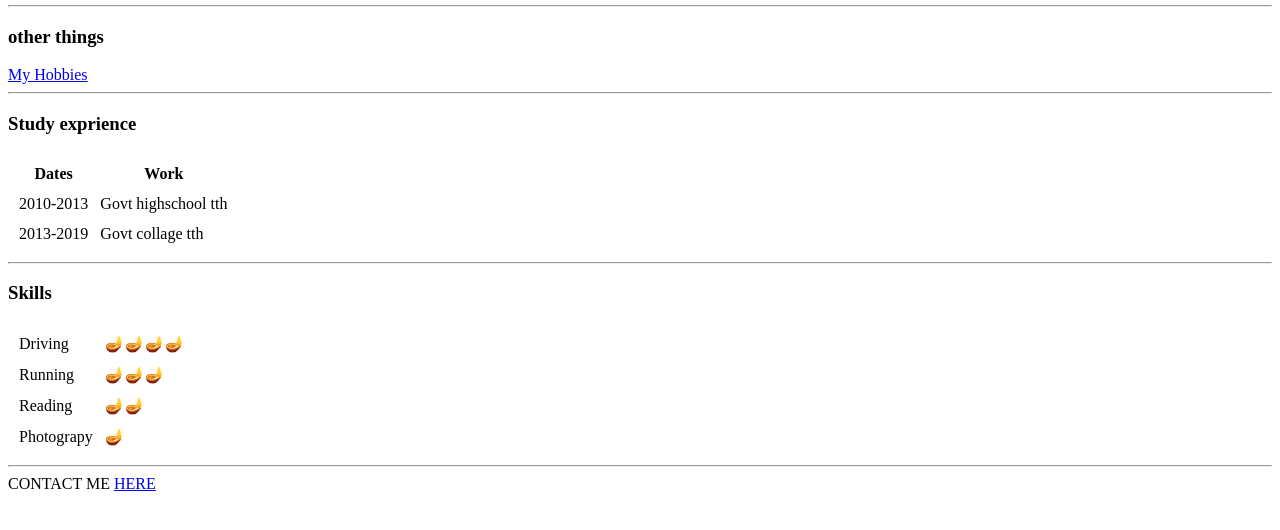
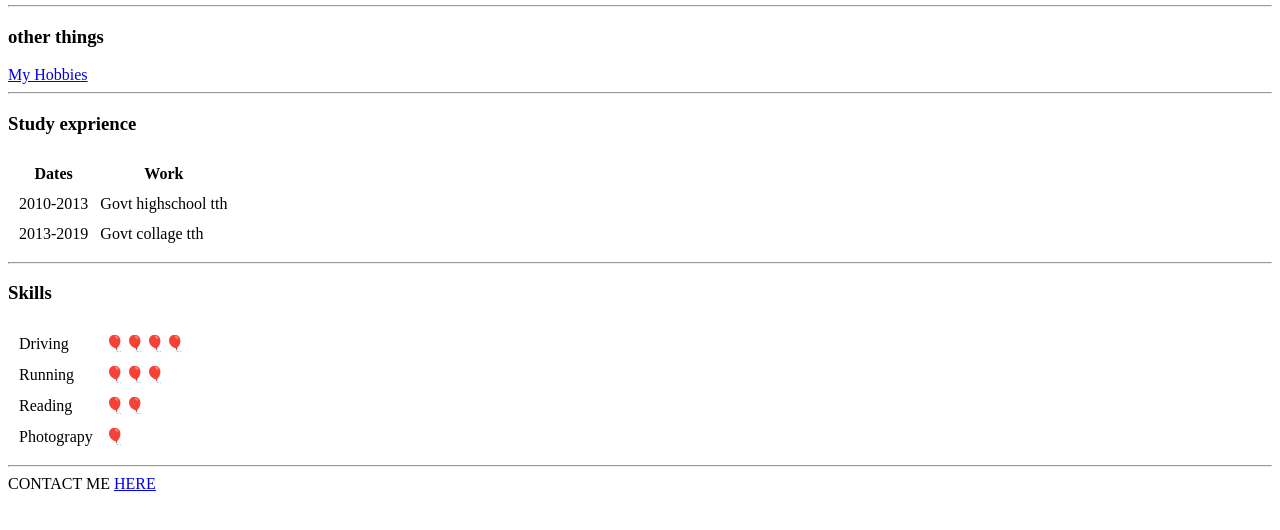
Before and after one commit to preethesh8971/cv, a plain HTML site: page index.html in a window 1280 px wide. Shown: the part 188-718 px from the top of the page. Drawn offline with Linux system fonts and the light colour scheme.

Commit message:
Update index.html

```diff
--- a/index.html
+++ b/index.html
@@ -63,19 +63,19 @@
         <table cellspacing="10" >
           <tr>
             <td>Driving</td>
-            <td>🪔🪔🪔🪔</td>
+            <td>🎈🎈🎈🎈</td>
           </tr>
           <tr>
             <td>Running</td>
-            <td>🪔🪔🪔</td>
+            <td>🎈🎈🎈</td>
           </tr>
           <tr>
             <td>Reading</td>
-            <td>🪔🪔</td>
+            <td>🎈🎈</td>
           </tr>
           <tr>
             <td>Photograpy</td>
-            <td>🪔</td>
+            <td>🎈</td>
           </tr>
         </table>
 
```
